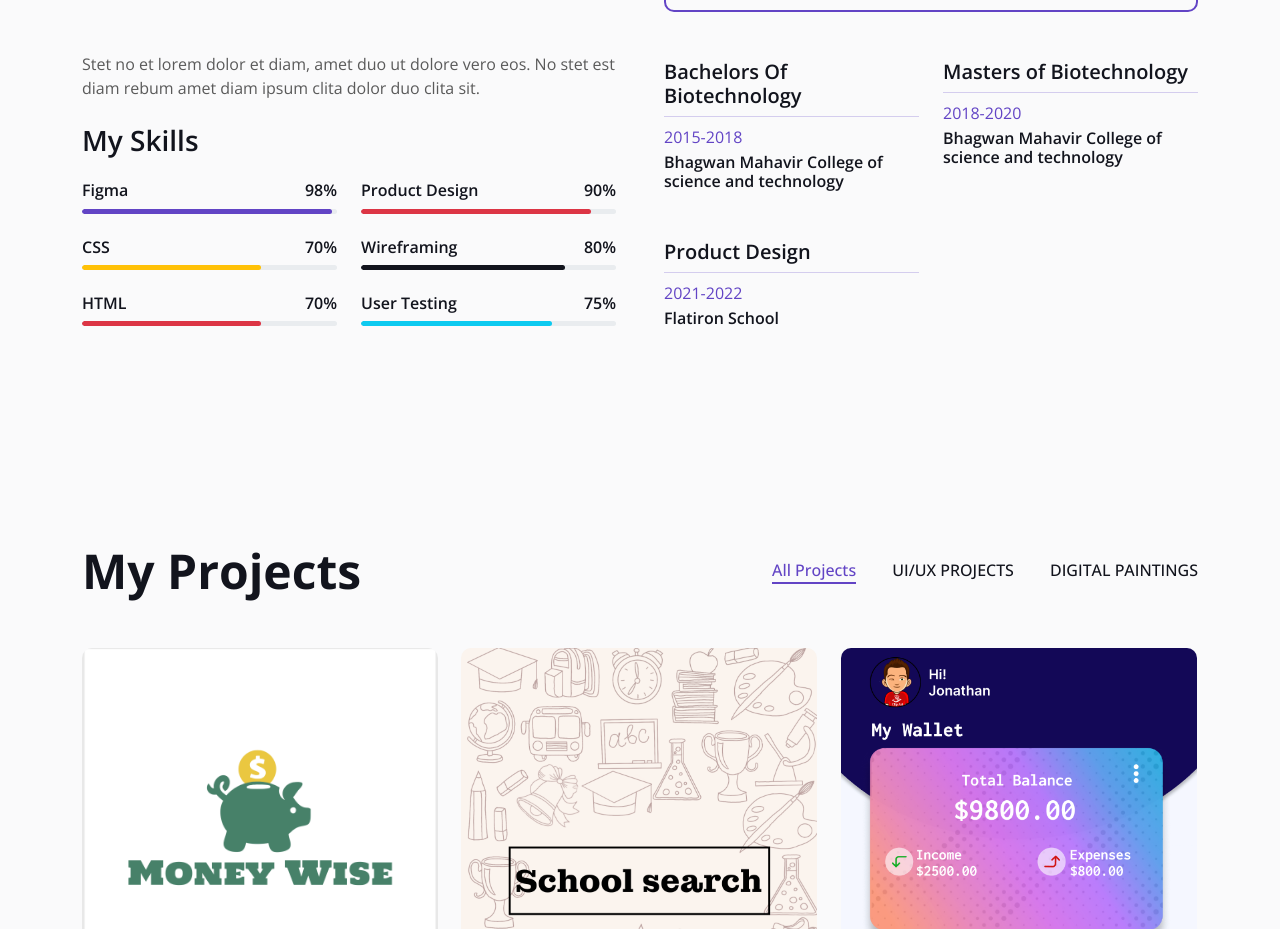
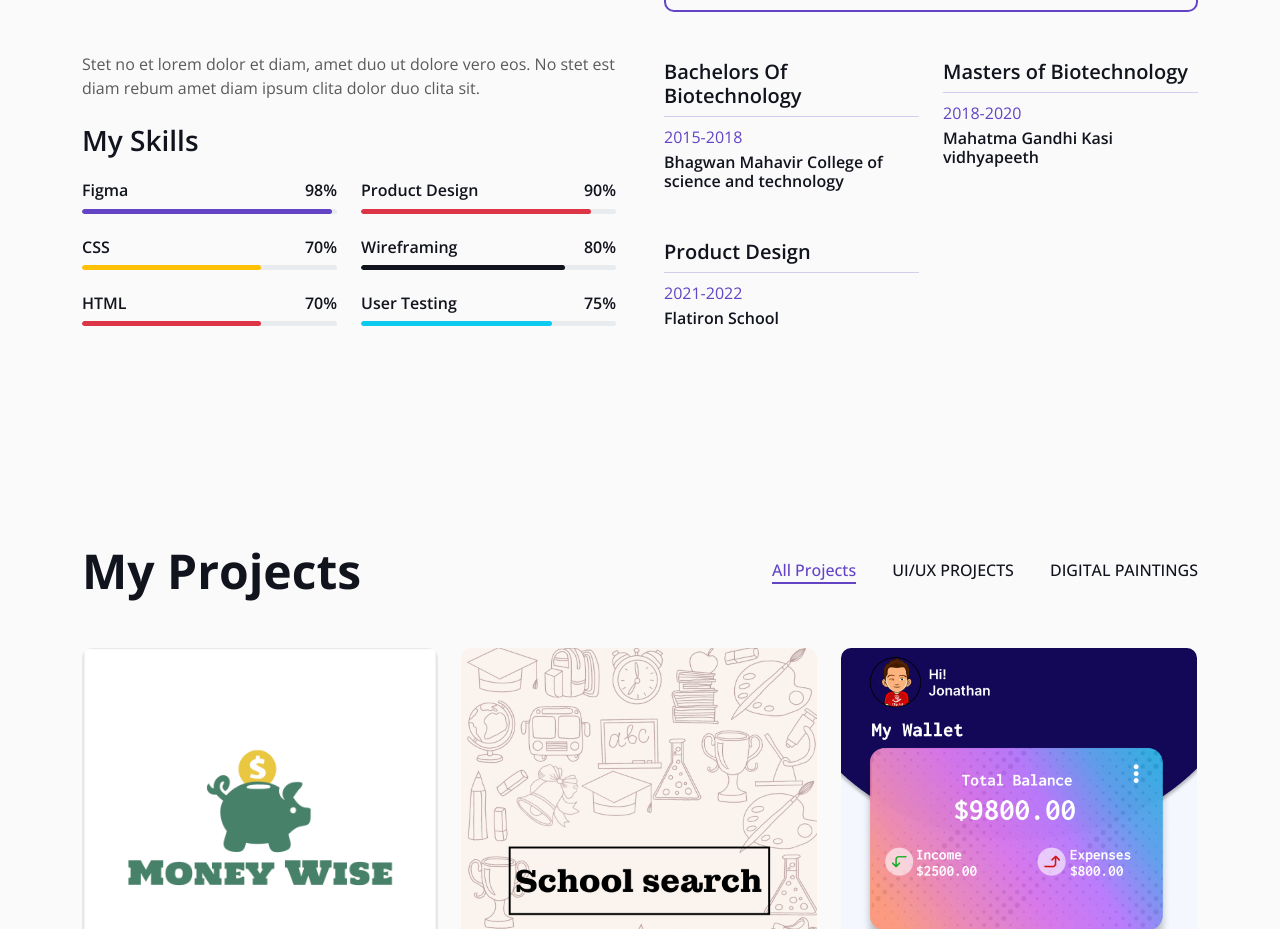
Before and after one commit to Binal20/Binal20.github.io, a plain HTML site: page index.html in a window 1280 px wide. Shown: the part 2699-3628 px from the top of the page. Drawn offline with nearby package versions, Linux system fonts and the light colour scheme.

Commit message:
Update index.html

```diff
--- a/index.html
+++ b/index.html
@@ -366,7 +366,7 @@
                                     <h5>Masters of Biotechnology</h5>
                                     <hr class="text-primary my-2">
                                     <p class="text-primary mb-1">2018-2020</p>
-                                    <h6 class="mb-0">Bhagwan Mahavir College of science and technology</h6>
+                                    <h6 class="mb-0">Mahatma Gandhi Kasi vidhyapeeth</h6>
                                 </div>
 
                                 <div class="col-sm-6">
```
